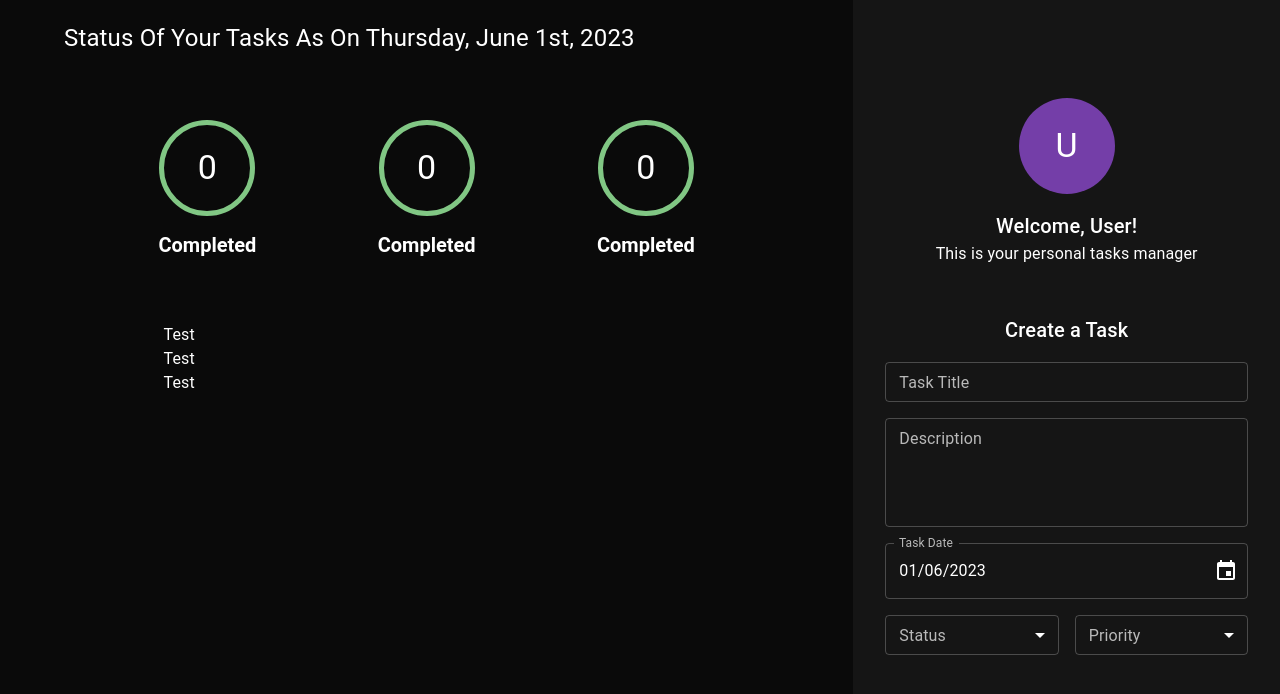
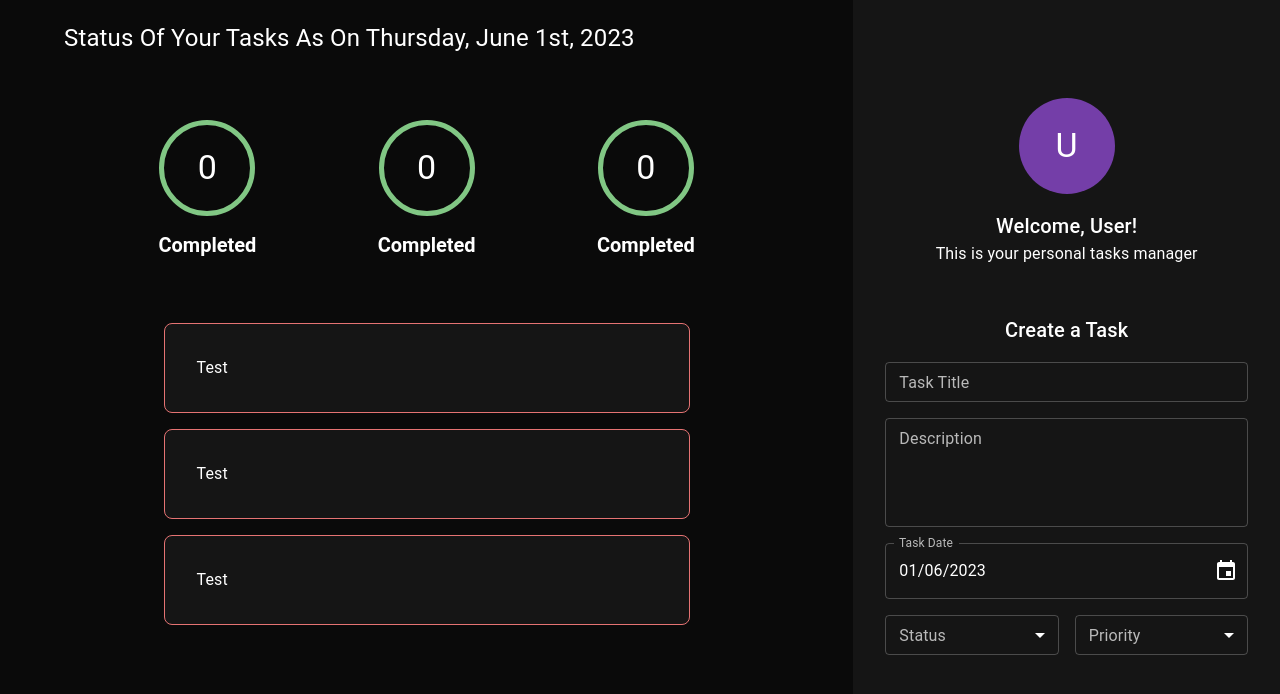
Before and after one commit to SharinLana/typescript-fullstack-tasks-manager, a React (Create React App) app: page / in a window 1280 px wide. Shown: the top 694 px of the page. Built offline with nearby package versions, Linux system fonts and the light colour scheme.

Commit message:
apply styles to the Task component

```diff
--- a/src/components/task/Task.tsx
+++ b/src/components/task/Task.tsx
@@ -2,7 +2,25 @@ import React, { FC, ReactElement } from 'react';
 import { Box } from '@mui/material';
 
 const Task: FC = (): ReactElement => {
-  return <Box>Test</Box>;
+  return (
+    <Box
+      display="flex"
+      width="100%"
+      justifyContent="flex-start"
+      flexDirection="column"
+      mb={2}
+      p={4}
+      sx={{
+        width: '100%',
+        backgroundColor: 'background.paper',
+        borderRadius: '8px',
+        border: '1px solid',
+        borderColor: 'error.light',
+      }}
+    >
+      Test
+    </Box>
+  );
 };
 
 export default Task;
```
